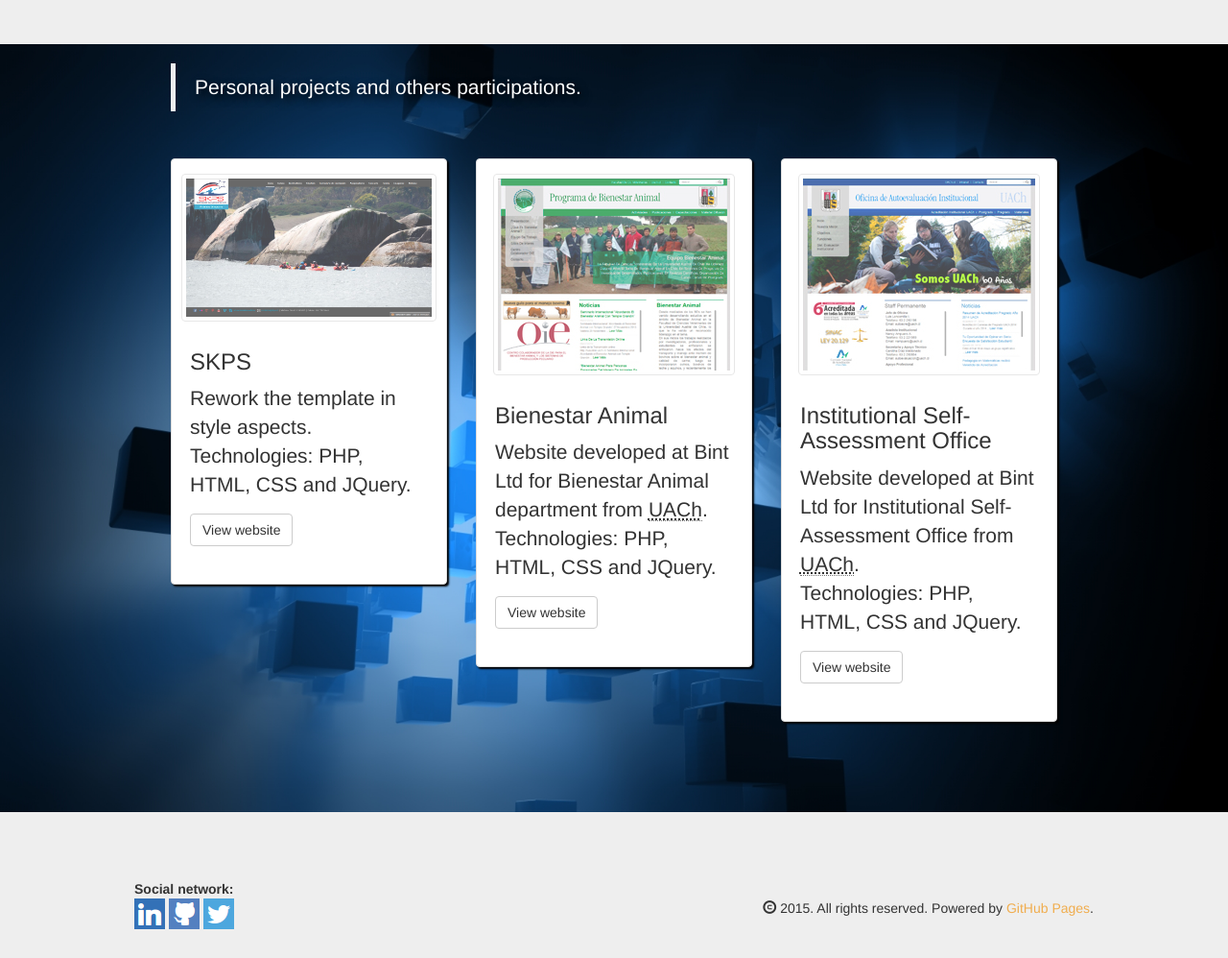
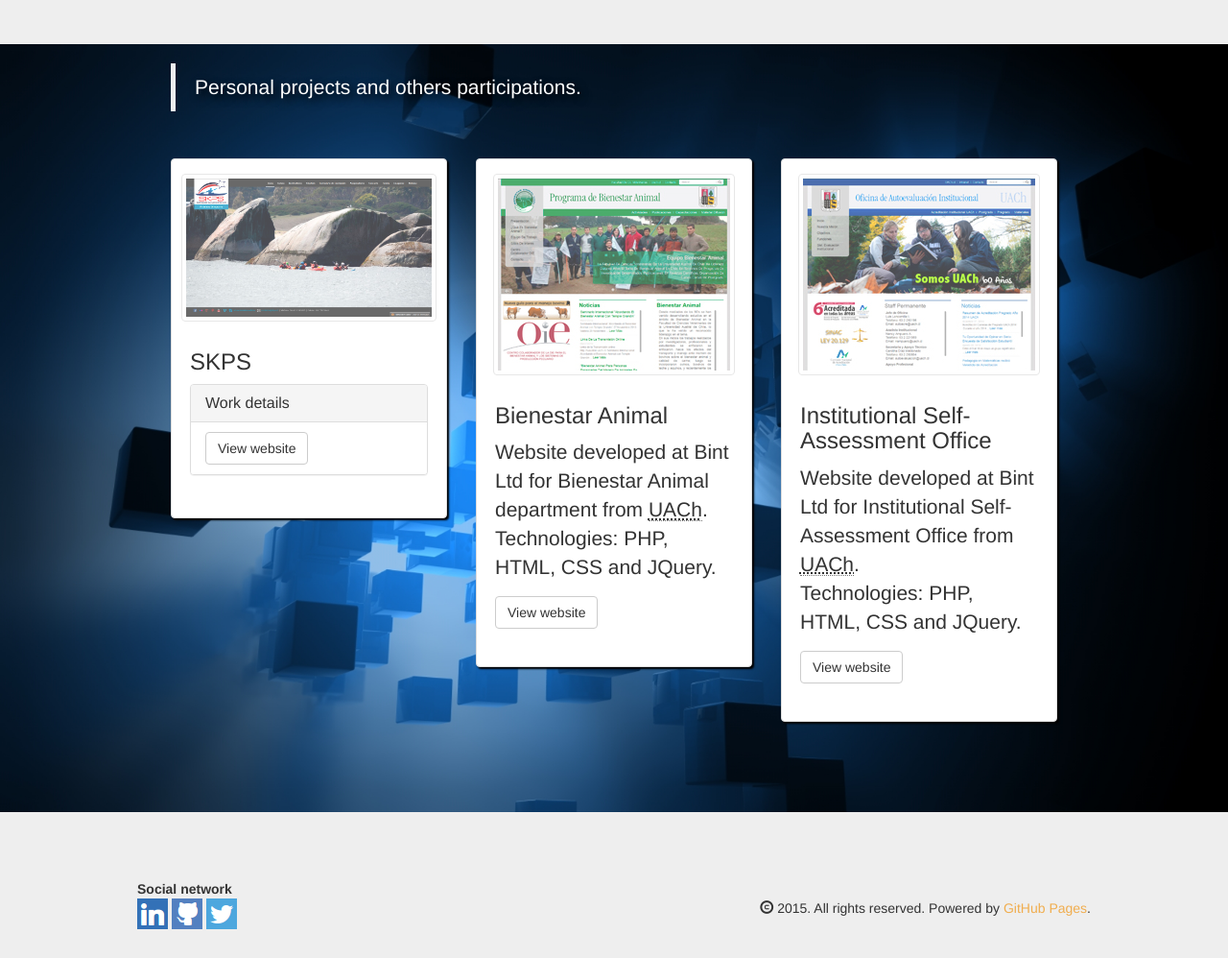
Before and after one commit to nicoaravena/nicoaravena.github.io, a Jekyll site: the page built from index.html, in a window 1280 px wide, cut to the strip 956-1954 px from the top of the page. Shown: the whole strip at 96% size. Built offline with Jekyll 4.4.1, drawn with Linux system fonts in a browser that asks for light colours; nearby versions of some CDN libraries; Markdown is read by kramdown in place of the engine named in the settings; the list of posts is cut into pages by our own code; comment, search, counter and statistics services are not loaded.

Commit message:
Testing collapse from bootstrap

```diff
--- a/_includes/footer.html
+++ b/_includes/footer.html
@@ -3,11 +3,11 @@
 		<div class="row">
 			<div class="col-md-6">
 				<address>
-					<strong>Social network:</strong>
+					<strong>Social network</strong>
 					<p>
-					<a href="http://cl.linkedin.com/in/dalanth"><img src="/public/images/linkedin.png" data-toggle="tooltip" data-placement="bottom" title="Linkedin"></a>
-					<a href="https://github.com/Dalanth"><img src="/public/images/github.png" data-toggle="tooltip" data-placement="bottom" title="GitHub"></a>
-					<a href="https://twitter.com/Dalanth1"><img src="/public/images/twitter.png" data-toggle="tooltip" data-placement="bottom" title="Twitter"></a></p>
+					<a href="http://cl.linkedin.com/in/dalanth"><img src="/public/images/linkedin.png" data-toggle="tooltip" data-placement="top" title="Linkedin"></a>
+					<a href="https://github.com/Dalanth"><img src="/public/images/github.png" data-toggle="tooltip" data-placement="top" title="GitHub"></a>
+					<a href="https://twitter.com/Dalanth1"><img src="/public/images/twitter.png" data-toggle="tooltip" data-placement="top" title="Twitter"></a></p>
 				</address>
 			</div>
 			<div class="col-md-6">
--- a/_includes/portfolio.html
+++ b/_includes/portfolio.html
@@ -10,9 +10,28 @@
       <img class="img-responsive img-thumbnail" src="/public/images/skps.jpg" alt="SKPS">
       <div class="caption">
         <h3>SKPS</h3>
-        <p>Rework the template in style aspects.<br>
-    Technologies: PHP, HTML, CSS and JQuery.</p>
-        <p><a href="http://www.skps.cl/" class="btn btn-default" role="button">View website</a></p>
+        <div class="panel-group" id="accordion" role="tablist" aria-multiselectable="true">
+          <div class="panel panel-default">
+            <div class="panel-heading" role="tab" id="headingOne">
+              <h4 class="panel-title">
+                <a data-toggle="collapse" data-parent="#accordion" href="#collapseOne" aria-expanded="true" aria-controls="collapseOne">
+                  Work details
+                </a>
+              </h4>
+            </div>
+            <div id="collapseOne" class="panel-collapse collapse in" role="tabpanel" aria-labelledby="headingOne">
+              <div class="panel-body">
+                <p>
+                  Rework the template in style aspects at Bint Ltd.<br>
+                  Technologies: PHP, HTML, CSS and JQuery.
+                </p>
+              </div>
+            </div>
+            <ul class="list-group">
+              <li class="list-group-item"><a href="http://www.skps.cl/" class="btn btn-default" role="button">View website</a></li>
+            </ul>
+          </div>
+        </div>
       </div>
     </div>
   </div>
--- a/_layouts/default.html
+++ b/_layouts/default.html
@@ -17,6 +17,7 @@
       var $spy = $(this).scrollspy('refresh');
     });
     $('[data-toggle="tooltip"]').tooltip();
+    $('.collapse').collapse();
   </script>
   <script type="text/javascript" src="http://ajax.googleapis.com/ajax/libs/jquery/1.7.2/jquery.min.js"></script>
   <script type="text/javascript" src="http://arrow.scrolltotop.com/arrow35.js"></script>
--- a/public/css/style.css
+++ b/public/css/style.css
@@ -77,13 +77,9 @@ a, a:hover, a:visited, a:focus {
 
 .navbar {
 	margin-bottom: 0px !important;
-	padding-left: 20px;
-	padding-right: 20px;
 }
 
 .navbar .container-fluid {
-	margin-left: auto;
-	margin-right: auto;
 	width: 80%;
 }
 
@@ -108,12 +104,12 @@ a, a:hover, a:visited, a:focus {
 }
 
 .footer {
-	padding: 20px 15px;
-	padding-bottom: 10px;
 	background: #eee;
 }
 
 .footer .footer-content{
+	padding: 20px 15px;
+	padding-bottom: 10px;
 	background: #eee;
 	margin: auto;
 	width: 80%;
@@ -181,5 +177,5 @@ a, a:hover, a:visited, a:focus {
 }
 
 .btn:hover {
-	background: #5bc0de;
+	background: #f0ad4e;
 }
```
